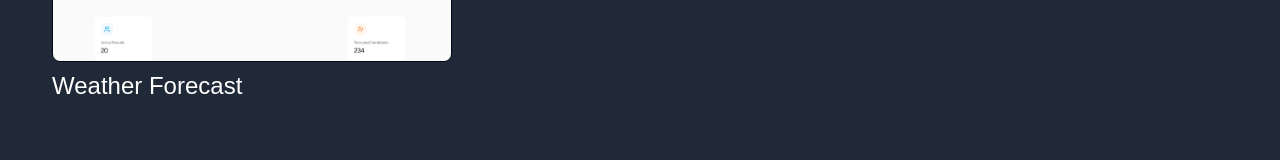
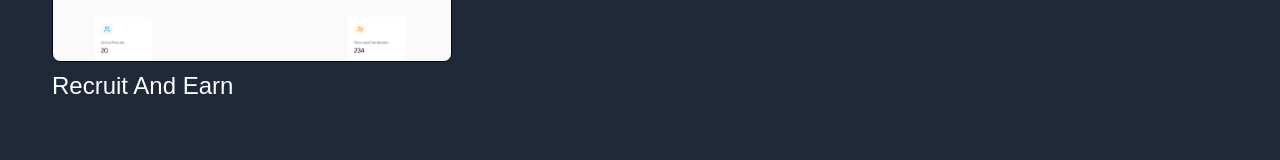
Before and after one commit to MonikaDevHJ/MonikaHJ_Portfolio, a Next.js app: page / in a window 1280 px wide. Shown: the part 2005-2165 px from the top of the page. Built offline with nearby package versions, Linux system fonts and the light colour scheme.

Commit message:
text has been changed

```diff
--- a/src/components/Project.tsx
+++ b/src/components/Project.tsx
@@ -49,7 +49,7 @@ const Project: React.FC = () => {
     {
       image: Recruitearn,
       alt: "Recruit And Earn",
-      name: "Weather Forecast",
+      name: "Recruit And Earn",
       githubLink: "https://github.com/JoboxOrg/JoboxHire",
       websiteLink: "https://www.joboxhire.co/",
     },
```
